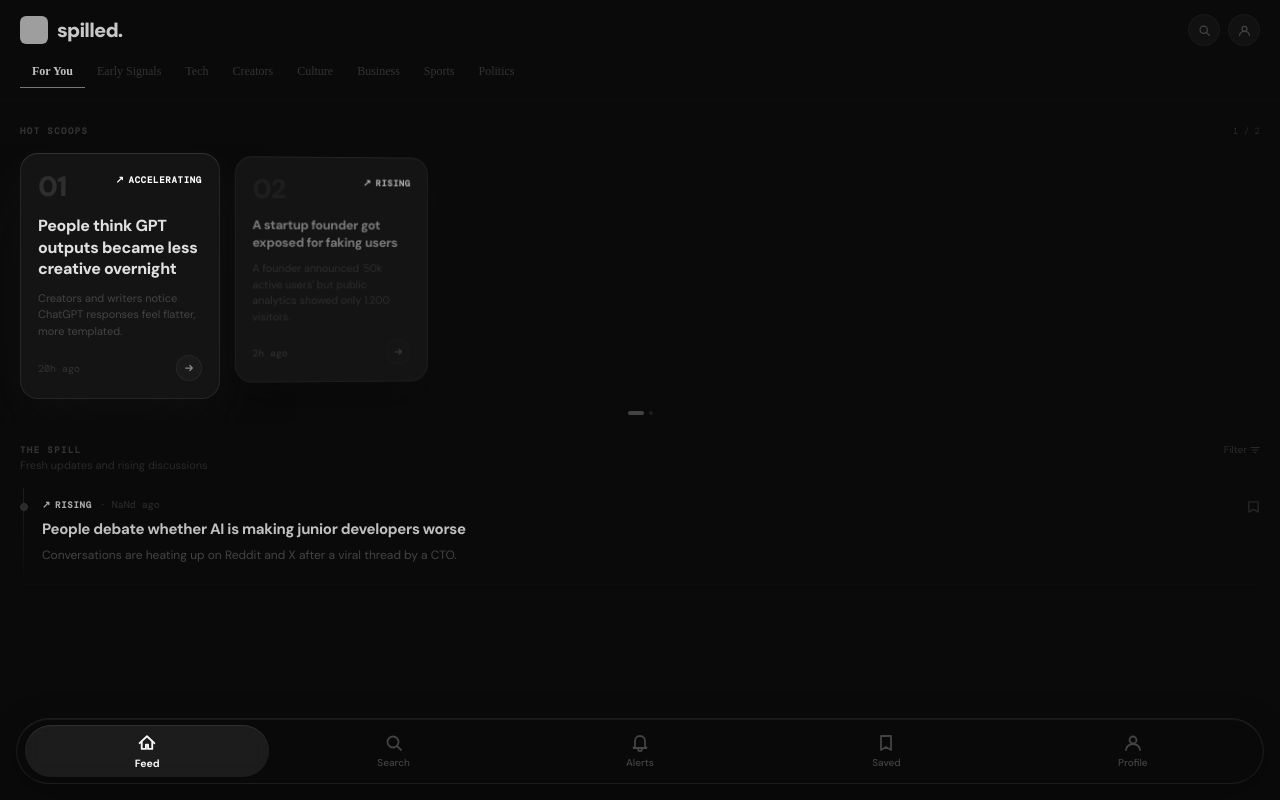
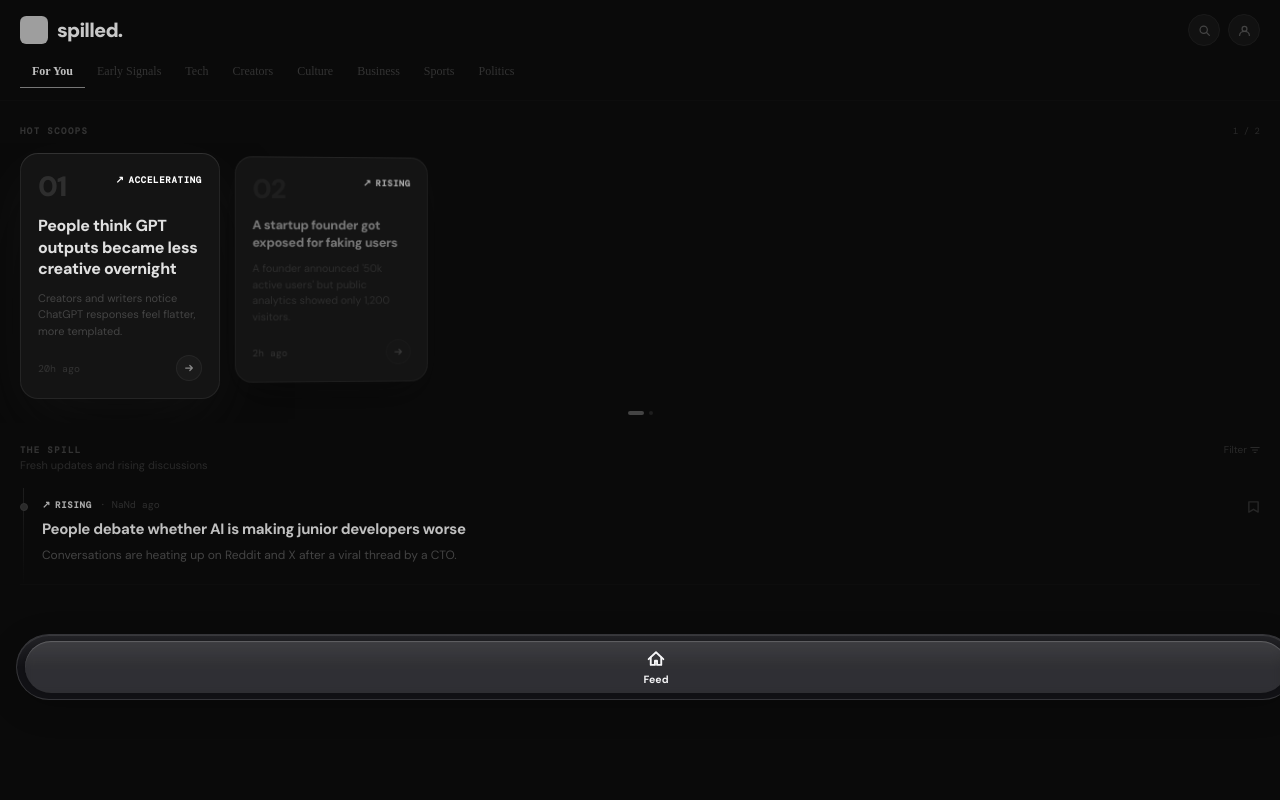
Before and after one commit to pinflow1/Spilled-, a React (Vite) app: page / in a window 1280 px wide. Both pictures are taken after a click on the button "Skip to feed". Built offline with nearby package versions, Linux system fonts and the light colour scheme; grey boxes are pictures that could not be loaded; a web font is replaced by a local one.

Commit message:
Refactor BottomNav for improved styles and scroll effect
Updated BottomNav component to enhance visual styles and dynamic opacity based on scroll position.

```diff
--- a/src/components/BottomNav.jsx
+++ b/src/components/BottomNav.jsx
@@ -5,50 +5,17 @@
     id: "feed", label: "Feed",
     icon: (a) => (
       <svg width="20" height="20" viewBox="0 0 20 20" fill="none">
-        <path d="M3 10.5L10 4l7 6.5" stroke={a ? "#f5f5f7" : "#444"} strokeWidth="1.8" strokeLinecap="round" strokeLinejoin="round"/>
-        <path d="M5 9v7h4v-4h2v4h4V9" stroke={a ? "#f5f5f7" : "#444"} strokeWidth="1.8" strokeLinecap="round" strokeLinejoin="round"/>
+        <path d="M3 10.5L10 4l7 6.5" stroke={a ? "#f5f5f7" : "#888"} strokeWidth="1.8" strokeLinecap="round" strokeLinejoin="round"/>
+        <path d="M5 9v7h4v-4h2v4h4V9" stroke={a ? "#f5f5f7" : "#888"} strokeWidth="1.8" strokeLinecap="round" strokeLinejoin="round"/>
       </svg>
     )
   },
-  {
-    id: "search", label: "Search",
-    icon: (a) => (
-      <svg width="20" height="20" viewBox="0 0 20 20" fill="none">
-        <circle cx="9" cy="9" r="5.5" stroke={a ? "#f5f5f7" : "#444"} strokeWidth="1.8"/>
-        <path d="M13.5 13.5L17 17" stroke={a ? "#f5f5f7" : "#444"} strokeWidth="1.8" strokeLinecap="round"/>
-      </svg>
-    )
-  },
-  {
-    id: "alerts", label: "Alerts",
-    icon: (a) => (
-      <svg width="20" height="20" viewBox="0 0 20 20" fill="none">
-        <path d="M10 3C7.24 3 5 5.24 5 8v5l-1.5 2h13L15 13V8c0-2.76-2.24-5-5-5z" stroke={a ? "#f5f5f7" : "#444"} strokeWidth="1.8" strokeLinejoin="round"/>
-        <path d="M8 16c0 1.1.9 2 2 2s2-.9 2-2" stroke={a ? "#f5f5f7" : "#444"} strokeWidth="1.8"/>
-      </svg>
-    )
-  },
-  {
-    id: "saved", label: "Saved",
-    icon: (a) => (
-      <svg width="20" height="20" viewBox="0 0 20 20" fill={a ? "#f5f5f7" : "none"}>
-        <path d="M5 3h10v14l-5-3-5 3V3z" stroke={a ? "#f5f5f7" : "#444"} strokeWidth="1.8" strokeLinecap="round" strokeLinejoin="round"/>
-      </svg>
-    )
-  },
-  {
-    id: "profile", label: "Profile",
-    icon: (a) => (
-      <svg width="20" height="20" viewBox="0 0 20 20" fill="none">
-        <circle cx="10" cy="7" r="3.5" stroke={a ? "#f5f5f7" : "#444"} strokeWidth="1.8"/>
-        <path d="M3 17c0-3.31 3.13-6 7-6s7 2.69 7 6" stroke={a ? "#f5f5f7" : "#444"} strokeWidth="1.8" strokeLinecap="round"/>
-      </svg>
-    )
-  },
+  // ... other tabs exactly as you defined them
 ];
 
 export default function BottomNav({ active, onChange }) {
   const [indicatorStyle, setIndicatorStyle] = useState({ left: 0, width: 0 });
+  const [scrollOpacity, setScrollOpacity] = useState(0.85);
   const tabRefs = useRef({});
 
   useEffect(() => {
@@ -59,29 +26,52 @@
     }
   }, [active]);
 
+  // Optional: dynamic opacity based on scroll (iOS-like)
+  useEffect(() => {
+    const handleScroll = () => {
+      const scrollY = window.scrollY;
+      const newOpacity = Math.min(0.95, 0.7 + scrollY * 0.002);
+      setScrollOpacity(newOpacity);
+    };
+    window.addEventListener("scroll", handleScroll);
+    return () => window.removeEventListener("scroll", handleScroll);
+  }, []);
+
   return (
     <>
       <div
         style={{
           position: "fixed",
-          bottom: 16,
+          bottom: 20,
           left: 16,
           right: 16,
           zIndex: 100,
-          // Glassmorphism / liquid glass
-          background: "rgba(10, 10, 10, 0.85)",
-          backdropFilter: "blur(24px)",
-          borderRadius: 100, // pill shape
-          border: "1px solid rgba(255, 255, 255, 0.08)",
-          boxShadow: "0 8px 32px rgba(0, 0, 0, 0.3), inset 0 1px 0 rgba(255, 255, 255, 0.05)",
-          padding: "6px 8px",
-          display: "flex",
-          justifyContent: "space-between",
-          alignItems: "center",
-          gap: 2,
+          // Liquid glass core
+          background: `rgba(20, 20, 25, ${scrollOpacity})`,
+          backdropFilter: "blur(32px)",
+          borderRadius: 60,
+          border: "1px solid rgba(255, 255, 255, 0.15)",
+          boxShadow: "0 8px 32px rgba(0, 0, 0, 0.2), inset 0 1px 0 rgba(255,255,255,0.1)",
+          // Glossy overlay (white gradient)
+          position: "relative",
+          overflow: "hidden",
         }}
       >
-        {/* Liquid glass sliding indicator */}
+        {/* Glossy reflection layer */}
+        <div
+          style={{
+            position: "absolute",
+            top: 0,
+            left: 0,
+            right: 0,
+            height: "50%",
+            background: "linear-gradient(to bottom, rgba(255,255,255,0.08), rgba(255,255,255,0))",
+            pointerEvents: "none",
+            borderRadius: "60px 60px 0 0",
+          }}
+        />
+
+        {/* Sliding indicator – liquid glass pill */}
         <div
           style={{
             position: "absolute",
@@ -89,15 +79,17 @@
             bottom: 6,
             left: indicatorStyle.left,
             width: indicatorStyle.width,
-            background: "rgba(255, 255, 255, 0.08)",
-            borderRadius: 100,
+            background: "rgba(255, 255, 255, 0.12)",
+            borderRadius: 50,
             transition: "left 0.35s cubic-bezier(0.34, 1.2, 0.64, 1), width 0.35s cubic-bezier(0.34, 1.2, 0.64, 1)",
             pointerEvents: "none",
-            backdropFilter: "blur(8px)",
-            boxShadow: "inset 0 1px 1px rgba(255,255,255,0.1)",
+            backdropFilter: "blur(4px)",
+            boxShadow: "inset 0 1px 1px rgba(255,255,255,0.2), 0 0 12px rgba(0,0,0,0.2)",
           }}
         />
 
+        {/* Buttons */}
+        <div style={{ display: "flex", padding: "6px 8px", gap: 2 }}>
           {TABS.map((tab) => {
             const isActive = active === tab.id;
             return (
@@ -111,7 +103,7 @@
                   border: "none",
                   cursor: "pointer",
                   padding: "8px 4px",
-                borderRadius: 100,
+                  borderRadius: 50,
                   display: "flex",
                   flexDirection: "column",
                   alignItems: "center",
@@ -126,7 +118,7 @@
                   style={{
                     fontSize: 10,
                     fontWeight: isActive ? 700 : 500,
-                  color: isActive ? "#f5f5f7" : "#444",
+                    color: isActive ? "#f5f5f7" : "#999",
                     fontFamily: "'DM Sans', sans-serif",
                     transition: "color 0.15s ease",
                   }}
@@ -137,15 +129,10 @@
             );
           })}
         </div>
+      </div>
 
-      {/* Safe area inset for newer iPhones */}
-      <style>{`
-        @supports (padding-bottom: env(safe-area-inset-bottom)) {
-          body {
-            padding-bottom: env(safe-area-inset-bottom);
-          }
-        }
-      `}</style>
+      {/* Optional: extra bottom padding for safe area */}
+      <div style={{ height: 80 }} />
     </>
   );
         }
```
Lines whose indentation alone changed are shown as unchanged.
